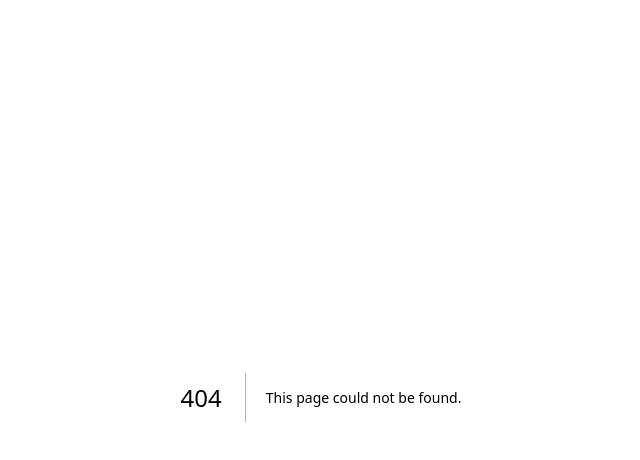
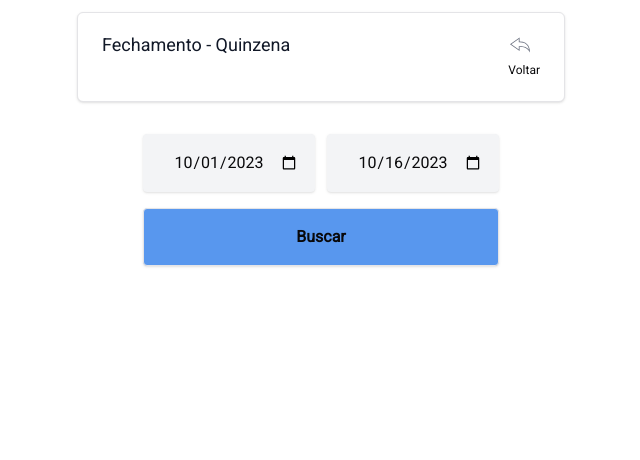
Before and after one commit to brunoorosco/gerenciador-obra, a Next.js app: page /fechamento in a window 1280 px wide. Before the commit this address had no page. Shown: the top 460 px of the page, without its empty margins (319-959 px from the left). Built offline with nearby package versions, Linux system fonts and the light colour scheme.

Commit message:
feat: insert new fucntion fechamento

```diff
--- /dev/null
+++ b/src/app/api/fechamento/route.ts
@@ -0,0 +1,30 @@
+import { NextRequest, NextResponse } from 'next/server'
+import { ssFechamento } from '@/infra/google/accessGoogle'
+
+type TResponse = {
+  worker: string
+  payment: string
+}
+export async function GET(req: NextRequest, { params, query }: any) {
+  const dataInicio = req.nextUrl.searchParams.get('dataInicio')
+  const dataFim = req.nextUrl.searchParams.get('dataFim')
+
+  const sheet = await ssFechamento()
+  await sheet.loadCells(['D2', 'C2'])
+  const d2 = sheet.getCellByA1('D2')
+  const c2 = sheet.getCellByA1('C2')
+
+  c2.value = dataInicio
+  d2.value = dataFim
+  await sheet.saveUpdatedCells()
+
+  const rows = await sheet.getRows()
+  const datas: TResponse[] = await rows.map((row) => {
+    return {
+      worker: row.get('funcionario'),
+      payment: row.get('valor')
+    }
+  })
+
+  return NextResponse.json(datas, { status: 200 })
+}
--- a/src/app/api/funcionarios/[funcId]/route.ts
+++ b/src/app/api/funcionarios/[funcId]/route.ts
@@ -2,8 +2,6 @@ import { NextRequest, NextResponse } from 'next/server'
 
 export async function GET(req: NextRequest, { params, query }: any) {
   const funcId = params.funcId
-  console.log(req)
-  console.log(params)
   const result = await fetch(`https://swapi.dev/api/people/${funcId}`)
   if (!result.ok) throw new Error('Problemas com o Fetch')
   const data = await result.json()
--- /dev/null
+++ b/src/app/fechamento/page.tsx
@@ -0,0 +1,143 @@
+'use client'
+import { BackIcon } from '@/components/Icons'
+import { useHttpGet } from '@/hook/api'
+import { useRouter } from 'next/navigation'
+import { useState } from 'react'
+import { useForm } from 'react-hook-form'
+import ButtonSubmit from '@/components/ButtonSubmit'
+import TextInput from '@/components/Input'
+import Skeleton from '@/components/Skeleton'
+
+type Props = {
+  params: { obraId: string }
+}
+type FormValues = {
+  dataInicio: string
+  dataFim: string
+}
+
+export default function Fechamento({ params }: Props) {
+  const { control, handleSubmit, formState, setError } = useForm<FormValues>()
+  const [errorUser, setErrorUser] = useState(false)
+  const [loading, setIsLoading] = useState(false)
+  const router = useRouter()
+  const [errorsForm, setErrosForm] = useState(true)
+
+  const dataRetro = new Date()
+  dataRetro.setDate(dataRetro.getDate() - 15)
+
+  const dataRetroISO = dataRetro.toISOString().split('T')[0]
+  const [dataFim, setDataFim] = useState(new Date().toISOString().slice(0, 10))
+  const [workers, setWorkes] = useState([])
+
+  function handleRoute() {
+    router.back()
+  }
+
+  const onSubmit = handleSubmit(async (data: FormValues) => {
+    try {
+      setIsLoading(true)
+      console.log(data)
+
+      // eslint-disable-next-line react-hooks/rules-of-hooks
+      const response = await fetch(
+        `/api/fechamento?dataInicio=${data.dataInicio}&dataFim=${data.dataFim}`
+      )
+
+      setWorkes(await response.json())
+      setIsLoading(false)
+    } catch (error) {
+      setIsLoading(false)
+      console.log('[LOGIN_ERROR]: ', error)
+    }
+  })
+
+  return (
+    <div className='container max-w-lg flex flex-col items-center mx-auto p-3'>
+      <div className='flex flex-col items-center justify-center w-full mx-auto'>
+        <div className='flex justify-between w-full px-4 py-5 mb-2 bg-white border rounded-md shadow sm:px-6 dark:bg-gray-800'>
+          <div className='flex-1'>
+            <h3 className='text-lg font-medium leading-6 text-gray-900 dark:text-white'>
+              Fechamento - Quinzena
+            </h3>
+            <p className='max-w-2xl mt-1 text-sm text-gray-500 dark:text-gray-200'></p>
+          </div>
+          <div className='flex text-right'>
+            <a
+              onClick={() => {
+                handleRoute()
+              }}
+              className='cursor-pointer'
+            >
+              <BackIcon />
+              <span className='text-xs'>Voltar</span>
+            </a>
+          </div>
+        </div>
+        <form className='max-md:w-full mt-5 px-1' onSubmit={onSubmit}>
+          <div className='w-full flex gap-3'>
+            <TextInput
+              name='dataInicio'
+              defaultValue={dataRetroISO}
+              control={control}
+              required
+              type='date'
+              addClass='text-center'
+            />
+            <TextInput
+              name='dataFim'
+              defaultValue={dataFim}
+              control={control}
+              required
+              type='date'
+              addClass='text-center'
+            />
+          </div>
+          <div className='flex mt-3'>
+            <div className='w-full md:w-full mb-6 md:mb-0'>
+              {/* <a onClick={onSubmit}>Buscar</a> */}
+              <ButtonSubmit text='Buscar' type='submit' loading={loading} />
+            </div>
+          </div>
+        </form>
+        <>
+          {loading ? (
+            <Skeleton />
+          ) : (
+            <ul className='flex flex-col w-full px-2'>
+              {workers?.map((worker: any, index: number) => (
+                <li className='flex flex-row mb-2 border-gray-400' key={index}>
+                  <div className='transition duration-500 shadow ease-in-out transform hover:-translate-y-1 hover:shadow-lg select-none cursor-pointer bg-white dark:bg-gray-800 rounded-md flex flex-1 items-center p-4'>
+                    <div className='w-full pl-1'>
+                      <div className='font-medium dark:text-white'>
+                        {worker.worker}
+                      </div>
+                      <div className='dark:text-white text-sm'>
+                        <span>Total a receber: </span>
+                        <span className='font-semibold text-zinc-700 dark:text-gray-200'>
+                          {worker.payment}
+                        </span>
+                      </div>
+                    </div>
+                    <button className='flex justify-end w-24 text-right'>
+                      <svg
+                        width={12}
+                        fill='currentColor'
+                        height={12}
+                        className='text-gray-500 hover:text-gray-800 dark:hover:text-white dark:text-gray-200'
+                        viewBox='0 0 1792 1792'
+                        xmlns='http://www.w3.org/2000/svg'
+                      >
+                        <path d='M1363 877l-742 742q-19 19-45 19t-45-19l-166-166q-19-19-19-45t19-45l531-531-531-531q-19-19-19-45t19-45l166-166q19-19 45-19t45 19l742 742q19 19 19 45t-19 45z'></path>
+                      </svg>
+                    </button>
+                  </div>
+                </li>
+              ))}
+            </ul>
+          )}
+        </>
+      </div>
+    </div>
+  )
+}
--- a/src/app/layout.tsx
+++ b/src/app/layout.tsx
@@ -1,8 +1,12 @@
 import '@/styles/globals.css'
 import type { Metadata } from 'next'
-import { Inter } from 'next/font/google'
+import { Inter, Poppins, Roboto } from 'next/font/google'
 
 const inter = Inter({ subsets: ['latin'] })
+const roboto = Roboto({
+  subsets: ['latin'],
+  weight: '400'
+})
 
 export const metadata: Metadata = {
   title: 'Manager Worker',
@@ -16,7 +20,7 @@ export default function RootLayout({
 }) {
   return (
     <html lang='en'>
-      <body className={inter.className}>{children}</body>
+      <body className={roboto.className}>{children}</body>
     </html>
   )
 }
--- a/src/app/obras/[obraId]/registrar-frequencia/page.tsx
+++ b/src/app/obras/[obraId]/registrar-frequencia/page.tsx
@@ -3,7 +3,7 @@ import { BackIcon } from '@/components/Icons'
 import { useHttpPost } from '@/hook/api'
 import { useRouter } from 'next/navigation'
 import { useState } from 'react'
-import { useForm, useFormState } from 'react-hook-form'
+import { useForm } from 'react-hook-form'
 import ButtonSubmit from '@/components/ButtonSubmit'
 import { DropDownObras, DropDownUser } from '@/components/DropDown'
 import TextInput from '@/components/Input'
--- a/src/app/page.tsx
+++ b/src/app/page.tsx
@@ -10,7 +10,7 @@ const menuItem = [
     text: 'Registro de Frequência',
     link: '/obras/1/registrar-frequencia'
   },
-  { id: 4, text: 'Outros', link: '/outros' }
+  { id: 4, text: 'Fechamento', link: '/fechamento' }
 ]
 export default function Home() {
   const router = useRouter()
--- a/src/infra/google/accessGoogle.ts
+++ b/src/infra/google/accessGoogle.ts
@@ -30,3 +30,7 @@ export const ssRegister = async () => {
   const ss = await accessGoogle()
   return ss.sheetsById[1743141677]
 }
+export const ssFechamento = async () => {
+  const ss = await accessGoogle()
+  return ss.sheetsById[725154854]
+}
--- /dev/null
+++ b/src/lib/utils.ts
@@ -0,0 +1,6 @@
+import { type ClassValue, clsx } from "clsx"
+import { twMerge } from "tailwind-merge"
+
+export function cn(...inputs: ClassValue[]) {
+  return twMerge(clsx(inputs))
+}
--- a/src/styles/globals.css
+++ b/src/styles/globals.css
@@ -2,34 +2,75 @@
 @tailwind components;
 @tailwind utilities;
 
-:root {
-  --foreground-rgb: 0, 0, 0;
-  --background-start-rgb: 214, 219, 220;
-  --background-end-rgb: 255, 255, 255;
-}
+@layer base {
+  :root {
+    --background: 0 0% 100%;
+    --foreground: 240 10% 3.9%;
 
-@media (prefers-color-scheme: dark) {
-  :root {
-    --foreground-rgb: 255, 255, 255;
-    --background-start-rgb: 0, 0, 0;
-    --background-end-rgb: 0, 0, 0;
+    --card: 0 0% 100%;
+    --card-foreground: 240 10% 3.9%;
+
+    --popover: 0 0% 100%;
+    --popover-foreground: 240 10% 3.9%;
+
+    --primary: 240 5.9% 10%;
+    --primary-foreground: 0 0% 98%;
+
+    --secondary: 240 4.8% 95.9%;
+    --secondary-foreground: 240 5.9% 10%;
+
+    --muted: 240 4.8% 95.9%;
+    --muted-foreground: 240 3.8% 46.1%;
+
+    --accent: 240 4.8% 95.9%;
+    --accent-foreground: 240 5.9% 10%;
+
+    --destructive: 0 84.2% 60.2%;
+    --destructive-foreground: 0 0% 98%;
+
+    --border: 240 5.9% 90%;
+    --input: 240 5.9% 90%;
+    --ring: 240 10% 3.9%;
+
+    --radius: 0.5rem;
+  }
+
+  .dark {
+    --background: 240 10% 3.9%;
+    --foreground: 0 0% 98%;
+
+    --card: 240 10% 3.9%;
+    --card-foreground: 0 0% 98%;
+
+    --popover: 240 10% 3.9%;
+    --popover-foreground: 0 0% 98%;
+
+    --primary: 0 0% 98%;
+    --primary-foreground: 240 5.9% 10%;
+
+    --secondary: 240 3.7% 15.9%;
+    --secondary-foreground: 0 0% 98%;
+
+    --muted: 240 3.7% 15.9%;
+    --muted-foreground: 240 5% 64.9%;
+
+    --accent: 240 3.7% 15.9%;
+    --accent-foreground: 0 0% 98%;
+
+    --destructive: 0 62.8% 30.6%;
+    --destructive-foreground: 0 0% 98%;
+
+    --border: 240 3.7% 15.9%;
+    --input: 240 3.7% 15.9%;
+    --ring: 240 4.9% 83.9%;
   }
 }
 
-body {
-  color: rgb(var(--foreground-rgb));
-  height: 100vh;
-  background: linear-gradient(
-      to bottom,
-      transparent,
-      rgb(var(--background-end-rgb))
-    )
-    rgb(var(--background-start-rgb));
+@layer base {
+  * {
+    @apply border-border;
+  }
+  body {
+    @apply bg-background text-foreground;
+  }
 }
-
-* {
-  margin: 0;
-  padding: 0;
-  box-sizing: border-box;
-  overflow: hidden;
-}
--- /dev/null
+++ b/tailwind.config.js
@@ -0,0 +1,76 @@
+/** @type {import('tailwindcss').Config} */
+module.exports = {
+  darkMode: ["class"],
+  content: [
+    './pages/**/*.{ts,tsx}',
+    './components/**/*.{ts,tsx}',
+    './app/**/*.{ts,tsx}',
+    './src/**/*.{ts,tsx}',
+	],
+  theme: {
+    container: {
+      center: true,
+      padding: "2rem",
+      screens: {
+        "2xl": "1400px",
+      },
+    },
+    extend: {
+      colors: {
+        border: "hsl(var(--border))",
+        input: "hsl(var(--input))",
+        ring: "hsl(var(--ring))",
+        background: "hsl(var(--background))",
+        foreground: "hsl(var(--foreground))",
+        primary: {
+          DEFAULT: "hsl(var(--primary))",
+          foreground: "hsl(var(--primary-foreground))",
+        },
+        secondary: {
+          DEFAULT: "hsl(var(--secondary))",
+          foreground: "hsl(var(--secondary-foreground))",
+        },
+        destructive: {
+          DEFAULT: "hsl(var(--destructive))",
+          foreground: "hsl(var(--destructive-foreground))",
+        },
+        muted: {
+          DEFAULT: "hsl(var(--muted))",
+          foreground: "hsl(var(--muted-foreground))",
+        },
+        accent: {
+          DEFAULT: "hsl(var(--accent))",
+          foreground: "hsl(var(--accent-foreground))",
+        },
+        popover: {
+          DEFAULT: "hsl(var(--popover))",
+          foreground: "hsl(var(--popover-foreground))",
+        },
+        card: {
+          DEFAULT: "hsl(var(--card))",
+          foreground: "hsl(var(--card-foreground))",
+        },
+      },
+      borderRadius: {
+        lg: "var(--radius)",
+        md: "calc(var(--radius) - 2px)",
+        sm: "calc(var(--radius) - 4px)",
+      },
+      keyframes: {
+        "accordion-down": {
+          from: { height: 0 },
+          to: { height: "var(--radix-accordion-content-height)" },
+        },
+        "accordion-up": {
+          from: { height: "var(--radix-accordion-content-height)" },
+          to: { height: 0 },
+        },
+      },
+      animation: {
+        "accordion-down": "accordion-down 0.2s ease-out",
+        "accordion-up": "accordion-up 0.2s ease-out",
+      },
+    },
+  },
+  plugins: [require("tailwindcss-animate")],
+}
```
Also changed, not shown: package.json (+6 -1 lines), components.json (added), 1 other file (tests, documents, lock files or other folders).
